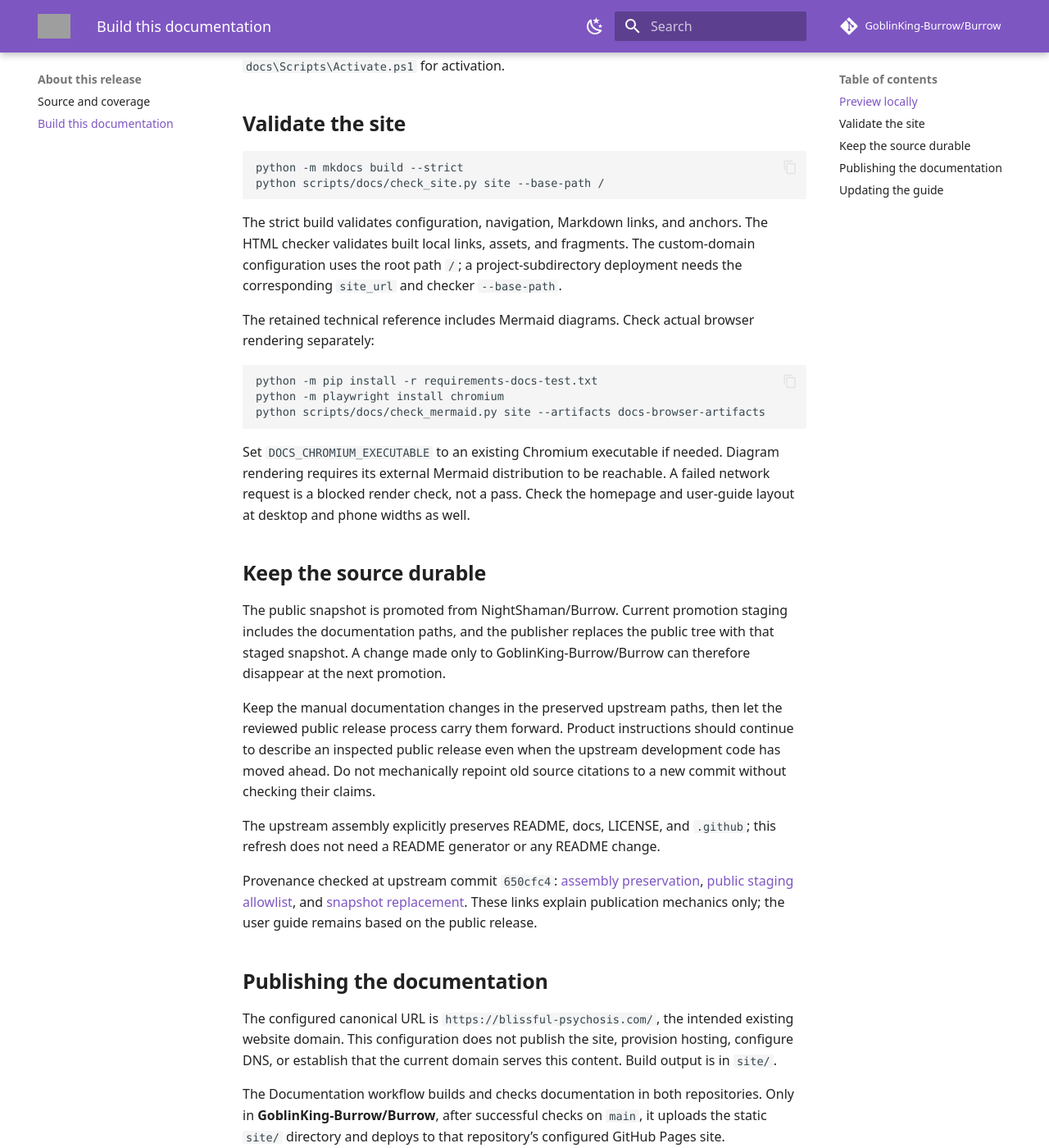
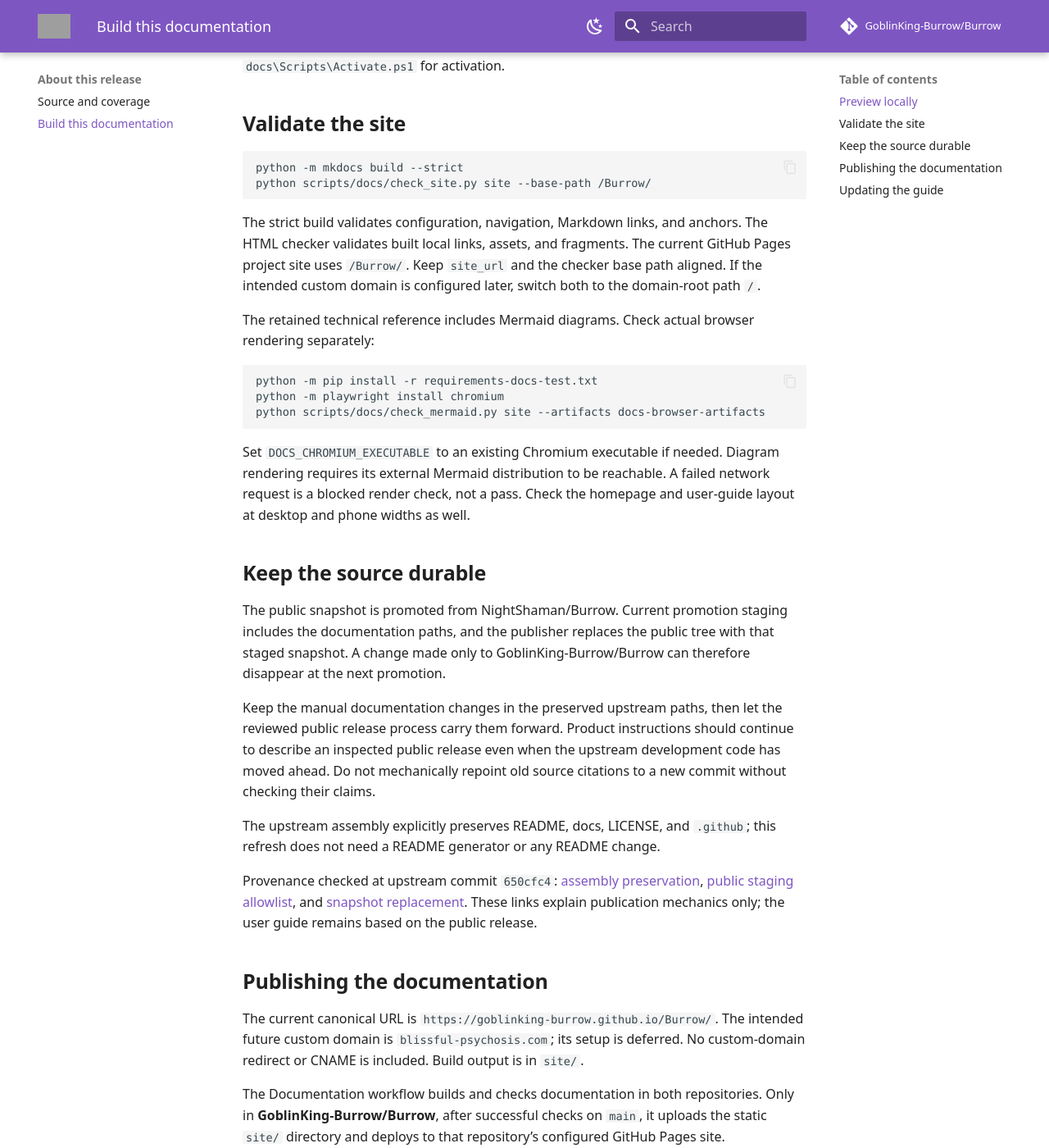
Before and after one commit to GoblinKing-Burrow/Burrow, an MkDocs documentation site: the page built from docs/development/documentation.md, in a window 1280 px wide and 1400 px high, scrolled down 524 px. Shown: the whole window at 82% size. Built offline with MkDocs 1.6.1 and Material for MkDocs 9.7.7, drawn with Linux system fonts in a browser that asks for light colours; comment, search, counter and statistics services are not loaded; grey boxes are pictures that could not be loaded.

Commit message:
docs: use public GitHub Pages URL while custom domain is deferred

````diff
--- a/docs/development/documentation.md
+++ b/docs/development/documentation.md
@@ -19,10 +19,10 @@ Open `http://127.0.0.1:8000/`. Windows PowerShell uses `.venv-docs\Scripts\Activ
 
 ```sh
 python -m mkdocs build --strict
-python scripts/docs/check_site.py site --base-path /
+python scripts/docs/check_site.py site --base-path /Burrow/
 ```
 
-The strict build validates configuration, navigation, Markdown links, and anchors. The HTML checker validates built local links, assets, and fragments. The custom-domain configuration uses the root path `/`; a project-subdirectory deployment needs the corresponding `site_url` and checker `--base-path`.
+The strict build validates configuration, navigation, Markdown links, and anchors. The HTML checker validates built local links, assets, and fragments. The current GitHub Pages project site uses `/Burrow/`. Keep `site_url` and the checker base path aligned. If the intended custom domain is configured later, switch both to the domain-root path `/`.
 
 The retained technical reference includes Mermaid diagrams. Check actual browser rendering separately:
 
@@ -46,7 +46,7 @@ Provenance checked at upstream commit `650cfc4`: [assembly preservation](https:/
 
 ## Publishing the documentation
 
-The configured canonical URL is `https://blissful-psychosis.com/`, the intended existing website domain. This configuration does not publish the site, provision hosting, configure DNS, or establish that the current domain serves this content. Build output is in `site/`.
+The current canonical URL is `https://goblinking-burrow.github.io/Burrow/`. The intended future custom domain is `blissful-psychosis.com`; its setup is deferred. No custom-domain redirect or CNAME is included. Build output is in `site/`.
 
 The Documentation workflow builds and checks documentation in both repositories. Only in **GoblinKing-Burrow/Burrow**, after successful checks on `main`, it uploads the static `site/` directory and deploys to that repository’s configured GitHub Pages site. NightShaman and pull requests run checks only. Public promotion preserves this one documentation workflow; it does not copy development/release workflows. This workflow does not build or publish Burrow application images.
 
--- a/mkdocs.yml
+++ b/mkdocs.yml
@@ -1,6 +1,6 @@
 site_name: BURROW
 site_description: Install Burrow, create your first agent, and use the public release day to day
-site_url: https://blissful-psychosis.com/
+site_url: https://goblinking-burrow.github.io/Burrow/
 repo_url: https://github.com/GoblinKing-Burrow/Burrow
 repo_name: GoblinKing-Burrow/Burrow
 edit_uri: ""
--- a/scripts/docs/check_site.py
+++ b/scripts/docs/check_site.py
@@ -24,7 +24,7 @@ class Page(HTMLParser):
 def main():
     parser = argparse.ArgumentParser(description=__doc__)
     parser.add_argument('site', nargs='?', default='site')
-    parser.add_argument('--base-path', default='/')
+    parser.add_argument('--base-path', default='/Burrow/')
     args = parser.parse_args()
     root = Path(args.site).resolve()
     pages = {}
````
